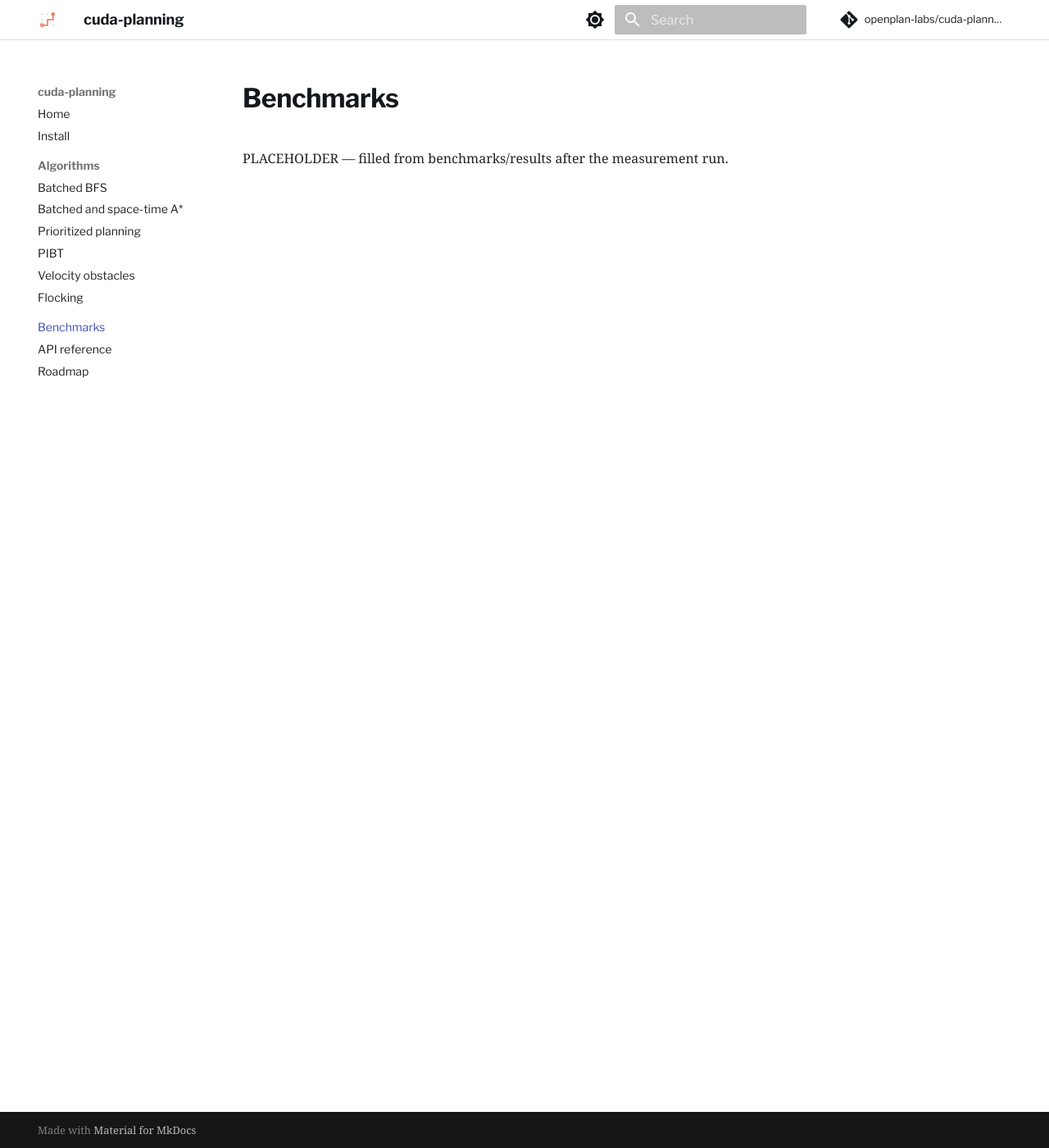
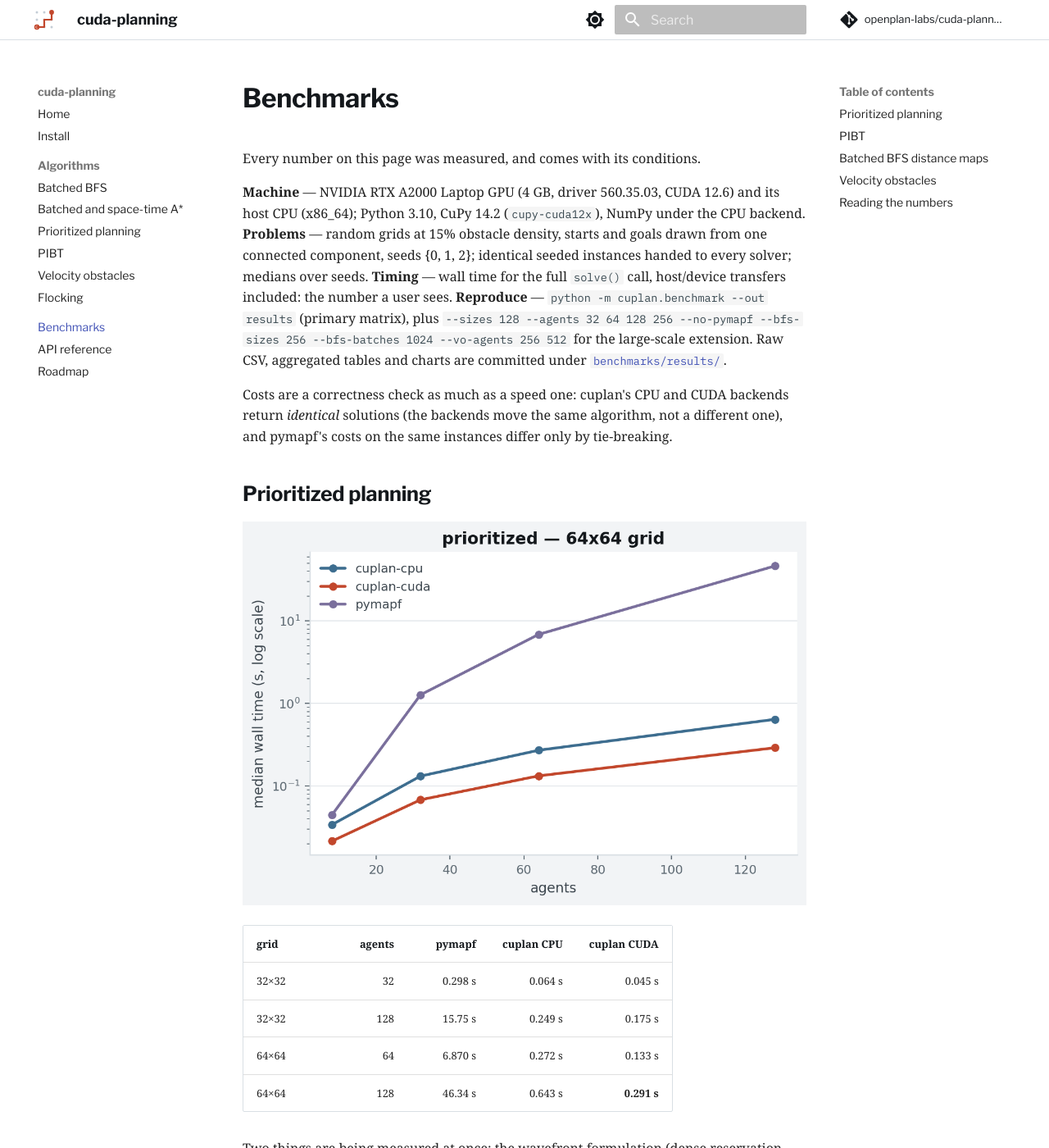
Before and after one commit to openplan-labs/cuda-planning, an MkDocs documentation site: the page built from docs/benchmarks.md, in a window 1280 px wide and 1400 px high. Shown: the whole window at 82% size. Built offline with MkDocs 1.6.1 and Material for MkDocs 9.7.7, drawn with Linux system fonts in a browser that asks for light colours; comment, search, counter and statistics services are not loaded; some of the changed text lies outside the part shown.

Commit message:
Add measured benchmarks, branded README, and docs benchmark page
RTX A2000 Laptop (4GB): prioritized planning 64x64/128 agents 46.3s
(pymapf) -> 0.64s (cuplan CPU) -> 0.29s (cuplan CUDA); PIBT 24x vs
pymapf; batched BFS 26x CUDA vs CPU at 512 maps on 256x256; velocity
obstacles show the honest crossover (CPU wins at 16 agents). Raw CSV,
aggregated tables and Frontier-styled charts committed under
benchmarks/results. Reporter gains read_csv and a fix for families
with no cost metric.

```diff
--- a/docs/benchmarks.md
+++ b/docs/benchmarks.md
@@ -1,3 +1,103 @@
 # Benchmarks
 
-PLACEHOLDER — filled from benchmarks/results after the measurement run.
+Every number on this page was measured, and comes with its conditions.
+
+**Machine** — NVIDIA RTX A2000 Laptop GPU (4 GB, driver 560.35.03,
+CUDA 12.6) and its host CPU (x86_64); Python 3.10, CuPy 14.2
+(`cupy-cuda12x`), NumPy under the CPU backend.
+**Problems** — random grids at 15% obstacle density, starts and goals
+drawn from one connected component, seeds {0, 1, 2}; identical seeded
+instances handed to every solver; medians over seeds.
+**Timing** — wall time for the full `solve()` call, host/device
+transfers included: the number a user sees.
+**Reproduce** — `python -m cuplan.benchmark --out results` (primary
+matrix), plus
+`--sizes 128 --agents 32 64 128 256 --no-pymapf --bfs-sizes 256 --bfs-batches 1024 --vo-agents 256 512`
+for the large-scale extension. Raw CSV, aggregated tables and charts
+are committed under
+[`benchmarks/results/`](https://github.com/openplan-labs/cuda-planning/tree/main/benchmarks/results).
+
+Costs are a correctness check as much as a speed one: cuplan's CPU and
+CUDA backends return *identical* solutions (the backends move the same
+algorithm, not a different one), and pymapf's costs on the same
+instances differ only by tie-breaking.
+
+## Prioritized planning
+
+![Prioritized planning scaling, 64x64 grid](assets/benchmarks/prioritized-scaling.png)
+
+| grid | agents | pymapf | cuplan CPU | cuplan CUDA |
+| :-- | --: | --: | --: | --: |
+| 32×32 | 32 | 0.298 s | 0.064 s | 0.045 s |
+| 32×32 | 128 | 15.75 s | 0.249 s | 0.175 s |
+| 64×64 | 64 | 6.870 s | 0.272 s | 0.133 s |
+| 64×64 | 128 | 46.34 s | 0.643 s | **0.291 s** |
+
+Two things are being measured at once: the wavefront formulation
+(dense reservation lookups instead of set membership — most of the
+CPU-vs-pymapf gap) and the GPU itself (the remaining ~2× on top). All
+three solvers fail the same 32×32 / 128-agent seed — prioritized
+planning is incomplete, and cramming 128 agents into 870 free cells is
+where it shows.
+
+## PIBT
+
+![PIBT scaling, 64x64 grid](assets/benchmarks/pibt-scaling.png)
+
+| grid | agents | pymapf | cuplan CPU | cuplan CUDA |
+| :-- | --: | --: | --: | --: |
+| 32×32 | 64 | 0.154 s | 0.020 s | 0.014 s |
+| 64×64 | 64 | 0.586 s | 0.061 s | 0.026 s |
+| 64×64 | 128 | 1.263 s | 0.120 s | **0.052 s** |
+
+The GPU accelerates the distance oracle (one batched BFS instead of a
+Dijkstra per agent) and the per-step candidate ranking; the
+inheritance chains run on the host in both backends, so the gap
+narrows as chains dominate — visible in dense 32×32 instances.
+
+## Batched BFS distance maps
+
+![Batched BFS scaling, 256x256 grid](assets/benchmarks/bfs-scaling.png)
+
+| grid | maps | cuplan CPU | cuplan CUDA | speedup |
+| :-- | --: | --: | --: | --: |
+| 64×64 | 512 | 0.333 s | 0.023 s | 14× |
+| 128×128 | 512 | 2.988 s | 0.157 s | 19× |
+| 256×256 | 256 | 14.80 s | 0.589 s | 25× |
+| 256×256 | 512 | 26.37 s | **1.025 s** | 26× |
+
+The primitive underneath everything else, measured alone. Kernel
+launches scale with graph diameter, not batch size, so the speedup
+grows with both grid and batch. pymapf has no batched equivalent; its
+per-goal Dijkstra cost is inside the solver timings above.
+
+## Velocity obstacles
+
+![Velocity obstacles scaling](assets/benchmarks/velocity_obstacles-scaling.png)
+
+| agents | cuplan CPU | cuplan CUDA |
+| --: | --: | --: |
+| 16 | **0.028 s** | 0.043 s |
+| 64 | 0.286 s | 0.159 s |
+| 128 | 1.371 s | **0.443 s** |
+
+80 timesteps, agents on a circle with antipodal goals. **The CPU wins
+at 16 agents** — kernel-launch overhead dominates an
+(agents × samples) grid that small — and the crossover sits between 16
+and 64 agents. pymapf is absent from this family on purpose: its
+simulator updates agents sequentially within a timestep (earlier
+agents do not see later ones), so a wall-clock comparison would time
+two different problems; see
+[the semantics note](algorithms/velocity-obstacles.md).
+
+## Reading the numbers
+
+- The GPU pays off through *batch size*: many agents, many queries,
+  many samples. Below a few dozen agents, `backend="cpu"` is the right
+  choice — `backend="auto"` exists because the crossover is
+  workload-dependent, not because CUDA always wins.
+- Success rates below 100% are the honest face of incomplete solvers,
+  not measurement noise; the same instances fail across libraries.
+- A laptop-class 4 GB GPU produced all of the above. Larger devices
+  raise the ceiling (batch sizes, grid sizes), not the shape of the
+  curves.
--- a/docs/stylesheets/frontier.css
+++ b/docs/stylesheets/frontier.css
@@ -83,6 +83,20 @@
   box-shadow: none;
 }
 
+/* Theme-correct mark: the accent mark on light paper, the dark-ground
+   mark on slate. An <img> cannot swap per scheme, a background can. */
+.md-header__button.md-logo img {
+  display: none;
+}
+.md-header__button.md-logo {
+  width: 32px;
+  height: 32px;
+  background: url("../assets/mark-accent.svg") no-repeat center / contain;
+}
+:root[data-md-color-scheme="slate"] .md-header__button.md-logo {
+  background-image: url("../assets/mark-dark.svg");
+}
+
 /* Prose is Charter, per the brand type roles; headings stay Libre
    Franklin via Material's font setting. */
 .md-typeset {
--- a/mkdocs.yml
+++ b/mkdocs.yml
@@ -9,7 +9,7 @@ edit_uri: edit/main/docs/
 
 theme:
   name: material
-  logo: assets/mark-dark.svg
+  logo: assets/mark-accent.svg
   favicon: assets/favicon.svg
   palette:
     - media: "(prefers-color-scheme: light)"
```
Also changed, not shown: README.md (added, +127 -0 lines), benchmarks/results/results.md (added, +87 -0 lines), docs/assets/benchmarks/bfs-scaling.png (added), docs/assets/benchmarks/pibt-scaling.png (added), docs/assets/benchmarks/prioritized-scaling.png (added), docs/assets/benchmarks/velocity_obstacles-scaling.png (added), docs/assets/mark-accent.svg (added), 6 other files.
